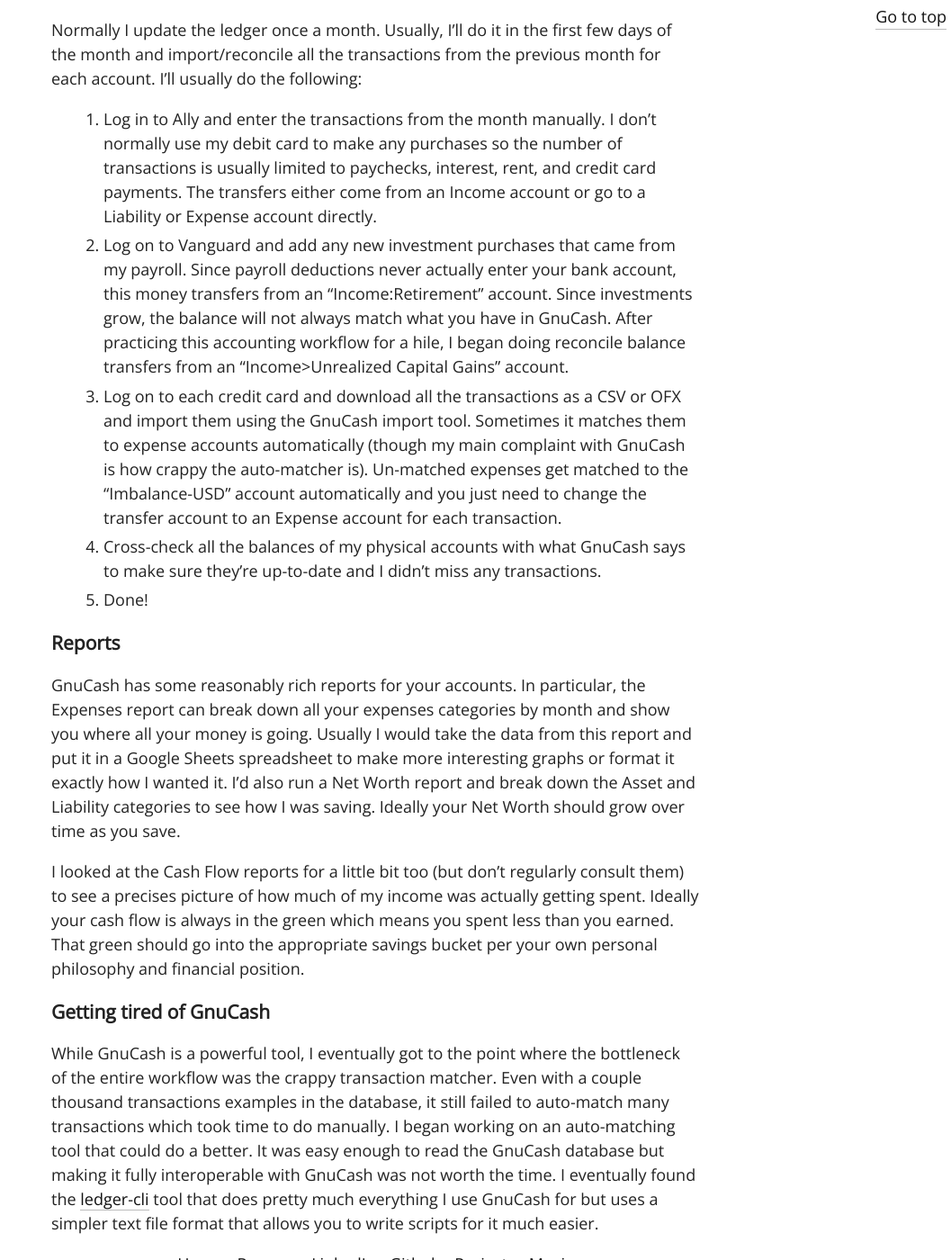
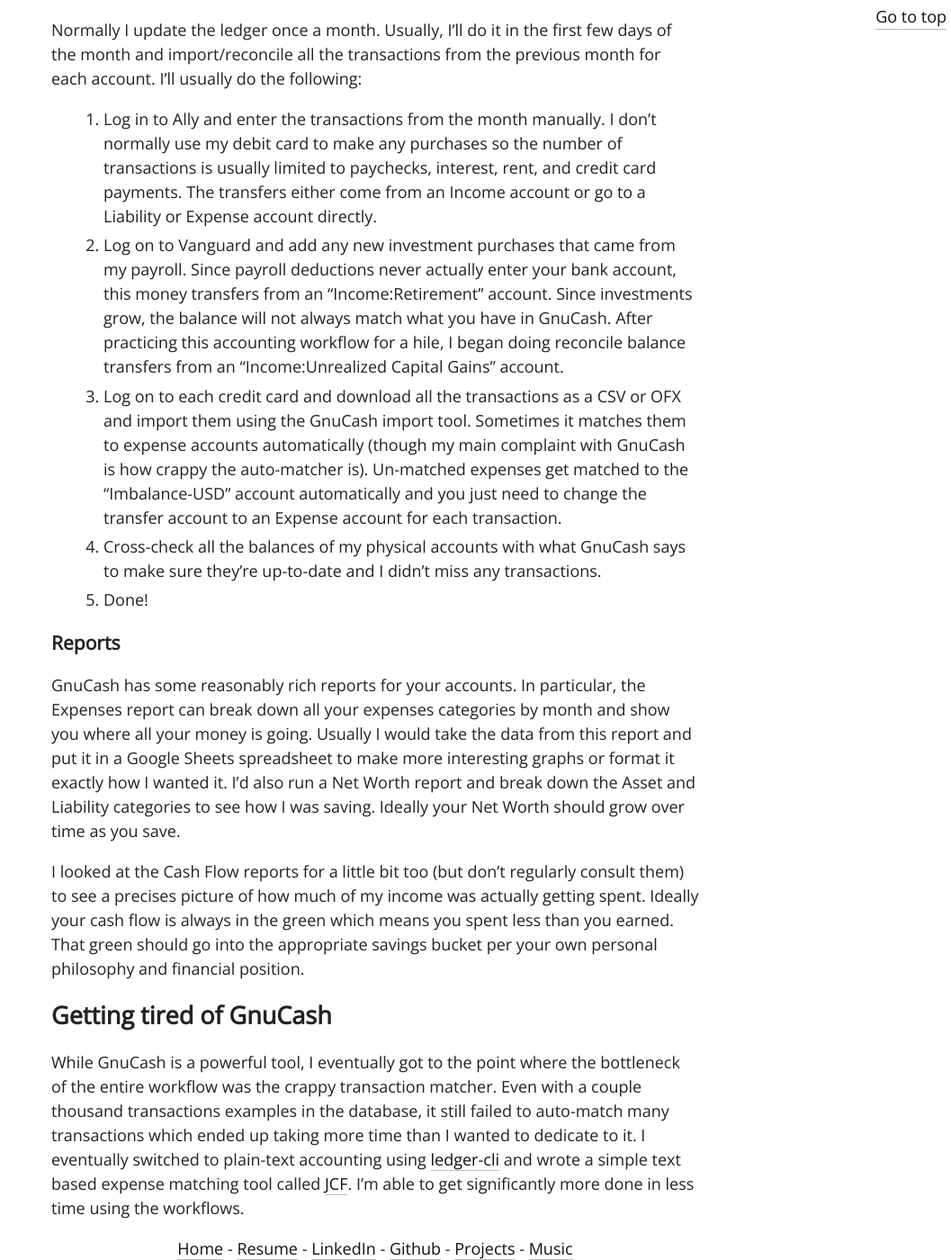
Before and after one commit to brentwalther/brentwalther.github.io, a Jekyll site: the page built from _posts/2020-05-30-personal-finance-with-gnucash.md, in a window 1280 px wide and 1400 px high, scrolled down 4730 px. Shown: the whole window at 90% size, without its empty margins (223-1280 px from the left). Built offline with Jekyll 4.4.1, drawn with Linux system fonts in a browser that asks for light colours; some of the changed text lies outside the part shown.

Commit message:
Adjust wording in GnuCash article.

```diff
--- a/_posts/2020-05-30-personal-finance-with-gnucash.md
+++ b/_posts/2020-05-30-personal-finance-with-gnucash.md
@@ -9,7 +9,7 @@
   - [Setup](#setup)
   - [Updating the ledger](#updating)
   - [Reports](#reports)
-  - [Getting tired](#tired)
+- [Getting tired](#tired)
 
 ## Background {#background}
 
@@ -60,18 +60,18 @@
 
 | Date       | Description  | Account                 | Amount | Balance |
 | ---------- | ------------ | ----------------------- | ------ | ------- |
-| 2020-05-07 | Paycheck     | Income>Salary           | -$1000 | ($1000) |
-| 2020-05-07 | Paycheck     | Assets>Checking Account | +$1000 | $1000   |
-| 2020-05-14 | Walmart      | Liability>Credit Card   | -$200  | ($200)  |
-| 2020-05-14 | Walmart      | Expenses>Groceries      | +$200  | $200    |
-| 2020-05-16 | Tex-Mex Food | Liability>Credit Card   | -$100  | ($300)  |
-| 2020-05-16 | Tex-Mex Food | Expenses>Restaurants    | +$100  | $100    |
-| 2020-05-21 | Paycheck     | Income>Salary           | -$1000 | ($2000) |
-| 2020-05-21 | Paycheck     | Assets>Checking Account | +$1000 | $2000   |
-| 2020-05-31 | Rent         | Assets>Checking Account | -$1300 | $700    |
-| 2020-05-31 | Rent         | Expenses>Rent           | +$1300 | $1300   |
-| 2020-05-31 | Pay CC       | Assets>Checking Account | -$300  | $400    |
-| 2020-05-31 | Pay CC       | Liability>Credit Card   | +$300  | $0      |
+| 2020-05-07 | Paycheck     | Income:Salary           | -$1000 | ($1000) |
+| 2020-05-07 | Paycheck     | Assets:Checking Account | +$1000 | $1000   |
+| 2020-05-14 | Walmart      | Liability:Credit Card   | -$200  | ($200)  |
+| 2020-05-14 | Walmart      | Expenses:Groceries      | +$200  | $200    |
+| 2020-05-16 | Tex-Mex Food | Liability:Credit Card   | -$100  | ($300)  |
+| 2020-05-16 | Tex-Mex Food | Expenses:Restaurants    | +$100  | $100    |
+| 2020-05-21 | Paycheck     | Income:Salary           | -$1000 | ($2000) |
+| 2020-05-21 | Paycheck     | Assets:Checking Account | +$1000 | $2000   |
+| 2020-05-31 | Rent         | Assets:Checking Account | -$1300 | $700    |
+| 2020-05-31 | Rent         | Expenses:Rent           | +$1300 | $1300   |
+| 2020-05-31 | Pay CC       | Assets:Checking Account | -$300  | $400    |
+| 2020-05-31 | Pay CC       | Liability:Credit Card   | +$300  | $0      |
 
 The ledger becomes a simple database. To see if you've fully reconciled the
 account and recorded all the transactions, you can simply compare the balance in
@@ -175,7 +175,7 @@
    this money transfers from an "Income:Retirement" account. Since investments
    grow, the balance will not always match what you have in GnuCash. After
    practicing this accounting workflow for a hile, I began doing reconcile
-   balance transfers from an "Income>Unrealized Capital Gains" account.
+   balance transfers from an "Income:Unrealized Capital Gains" account.
 1. Log on to each credit card and download all the transactions as a CSV or OFX
    and import them using the GnuCash import tool. Sometimes it matches them to
    expense accounts automatically (though my main complaint with GnuCash is how
@@ -202,14 +202,13 @@
 spent less than you earned. That green should go into the appropriate savings
 bucket per your own personal philosophy and financial position.
 
-### Getting tired of GnuCash {#tired}
+## Getting tired of GnuCash {#tired}
 
 While GnuCash is a powerful tool, I eventually got to the point where the
 bottleneck of the entire workflow was the crappy transaction matcher. Even with
 a couple thousand transactions examples in the database, it still failed to
-auto-match many transactions which took time to do manually. I began working on
-an auto-matching tool that could do a better. It was easy enough to read the
-GnuCash database but making it fully interoperable with GnuCash was not worth
-the time. I eventually found the [ledger-cli](https://www.ledger-cli.org/) tool
-that does pretty much everything I use GnuCash for but uses a simpler text file
-format that allows you to write scripts for it much easier.
+auto-match many transactions which ended up taking more time than I wanted to
+dedicate to it. I eventually switched to plain-text accounting using
+[ledger-cli](https://www.ledger-cli.org/) and wrote a simple text based expense
+matching tool called [JCF](/jcf). I'm able to get significantly more done in
+less time using the workflows.
```
